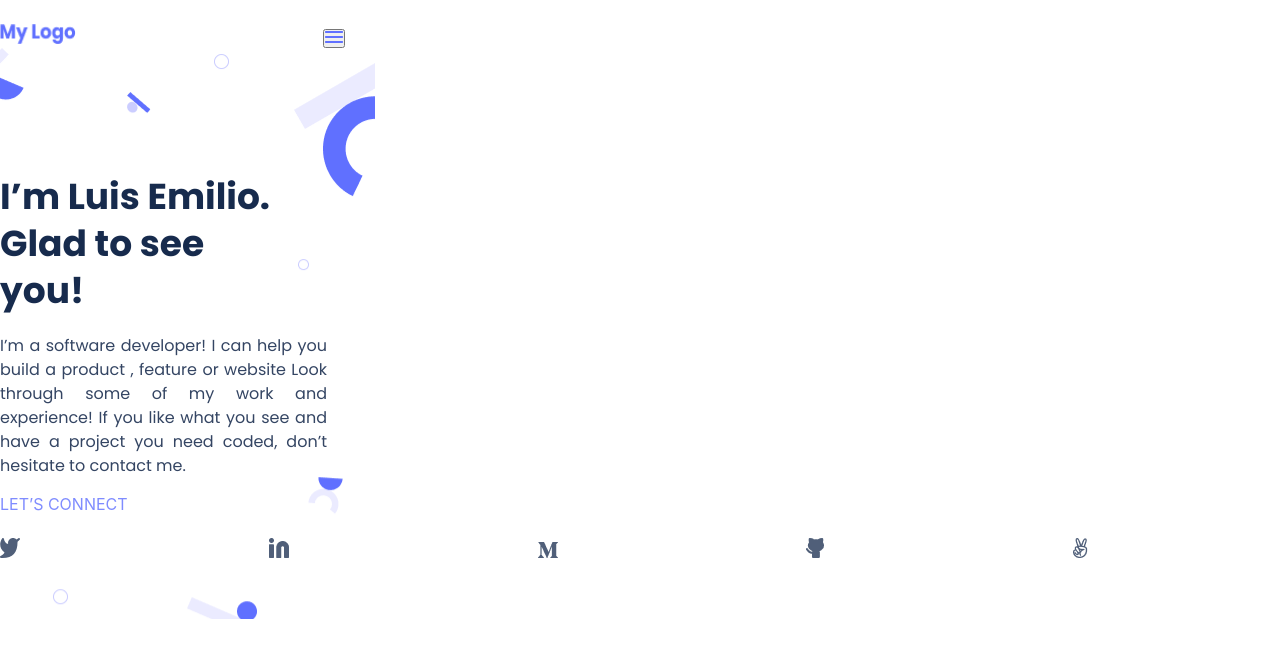
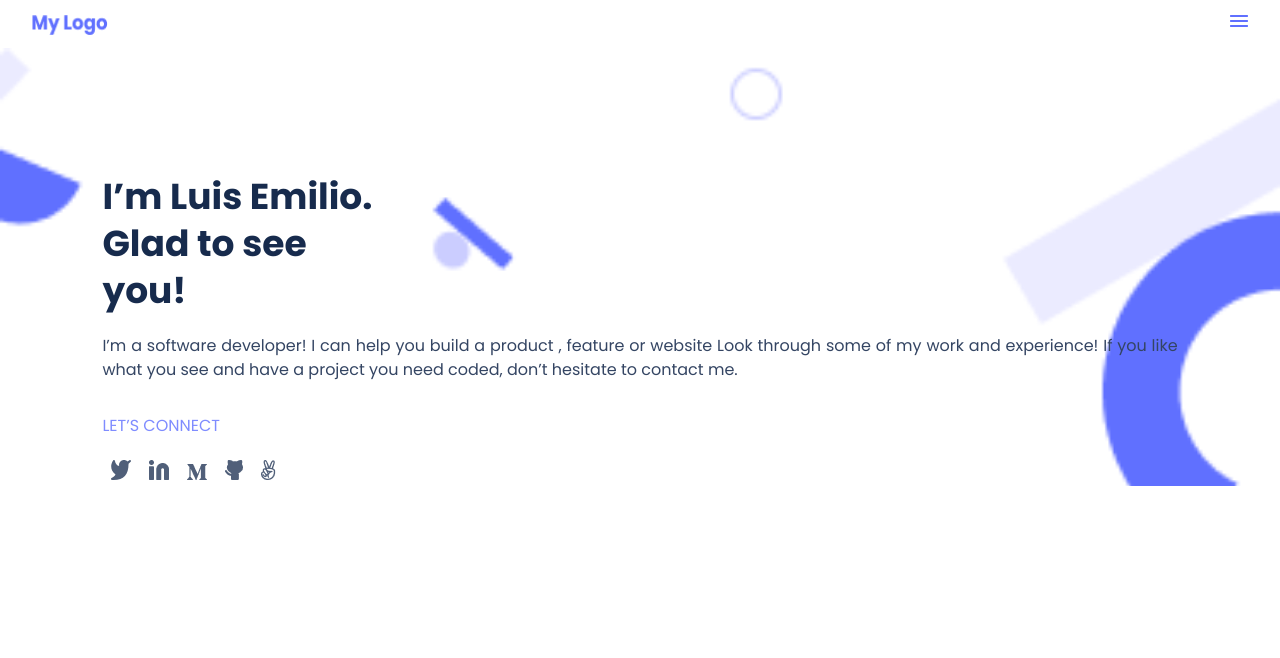
Before and after one commit to lerfast/my-portfolio, a website: page index.html in a window 1280 px wide. Drawn offline with Linux system fonts and the light colour scheme.

Commit message:
Making Changes at CSS and HTML files

```diff
--- a/index.html
+++ b/index.html
@@ -26,19 +26,23 @@
     </header>
     <main class="main">
 
-        <section class="headline">
+        <div class="headline">
+
             <h1 id="principal-title" class="color-blue fonts">I’m Luis Emilio. <br> Glad to see <br> you!
             </h1>
-            <h2  class="color-dark-grey fonts">I’m a software developer! I can help you build a product , feature or website Look through some of my work and experience! If you like what you see and have a project you need coded, don’t hesitate to contact me.</h2>
-            <h3 class="color-purple fonts">LET’S CONNECT</h3>
+            <p class="p-headline fonts">I’m a software developer! I can help you build a product , feature or website Look
+                through some of my work and experience! If you like what you see and have a project you need coded, don’t
+                hesitate to contact me.</p>
+            <p class="linkheadline fonts">LET’S CONNECT</p>
 
-            <section>
+
             <ul class="social-icons-set">
                 <li>
                     <a href="https://twitter.com/lerfast"><img src="./vectors/twitter Vector.svg" alt="twitter-icon"></a>
                 </li>
                 <li>
-                        <a href="https://www.linkedin.com/in/luis-emilio-rojas-rojas-6ba90a8a/"><img src="./vectors/Linkedin icon (1).png" alt="linkedin-icon"></a>
+                    <a href="https://www.linkedin.com/in/luis-emilio-rojas-rojas-6ba90a8a/"><img
+                            src="./vectors/Linkedin icon (1).png" alt="linkedin-icon"></a>
                 </li>
                 <li>
                     <a href="https://medium.com/"><img src="./vectors/middle.png" alt="medium-icon"></a>
@@ -51,8 +55,14 @@
                 </li>
 
             </ul>
+        </div>
 
-            </section>
+
+
+
+
+
+
 
 
 
--- a/style.css
+++ b/style.css
@@ -10,12 +10,10 @@
 
 .header {
   display: flex;
-  flex-direction: row;
   align-items: flex-start;
-  flex-wrap: wrap-reverse;
   justify-content: space-between;
-  width: 345px;
-  margin-right: auto;
+  width: 95%;
+  margin: 0 auto;
   height: 48px;
 }
 
@@ -24,13 +22,19 @@
   width: 76px;
   left: 12px;
   top: 10px;
+  margin-top: 15px;
+}
+
+.button {
+  margin-top: 15px;
+  background-color: #fff;
+  border: none;
 }
 
 .main {
   background-image: url(./vectors/header-shapes\ mobile.png);
   background-repeat: no-repeat;
-  background-size: auto;
-  width: 85%;
+  background-size: 100%;
 }
 
 .color-blue {
@@ -45,12 +49,8 @@
   color: #172b4d;
 }
 
-.color-dark-grey {
+.p-headline {
   text-align: justify;
-  height: 146px;
-  width: 327px;
-  font-family: 'Poppins', sans-serif;
-  font-style: normal;
   font-weight: 400;
   font-size: 16px;
   line-height: 24px;
@@ -58,10 +58,9 @@
   padding-top: 20px;
 }
 
-.color-purple {
+.linkheadline {
   text-align: justify;
   color: #7f8cff;
-  font-family: 'Inter', sans-serif;
   font-size: 16px;
   font-weight: 400;
   line-height: 28px;
@@ -74,17 +73,18 @@
   font-size: 20px;
   line-height: 130%;
   text-align: center;
-  margin: 0 auto;
   padding-top: 126px;
-  padding-bottom: 5%;
+  margin: 0 8%;
 }
 
 .social-icons-set {
   list-style: none;
   display: flex;
-  flex-direction: row;
-  justify-content: space-between;
-  flex-wrap: nowrap;
+  justify-content: flex-start;
   margin: 0 auto;
   padding-top: 20px;
 }
+
+.social-icons-set img {
+  margin: 0 9px;
+}
```
Lines whose indentation alone changed are shown as unchanged.
